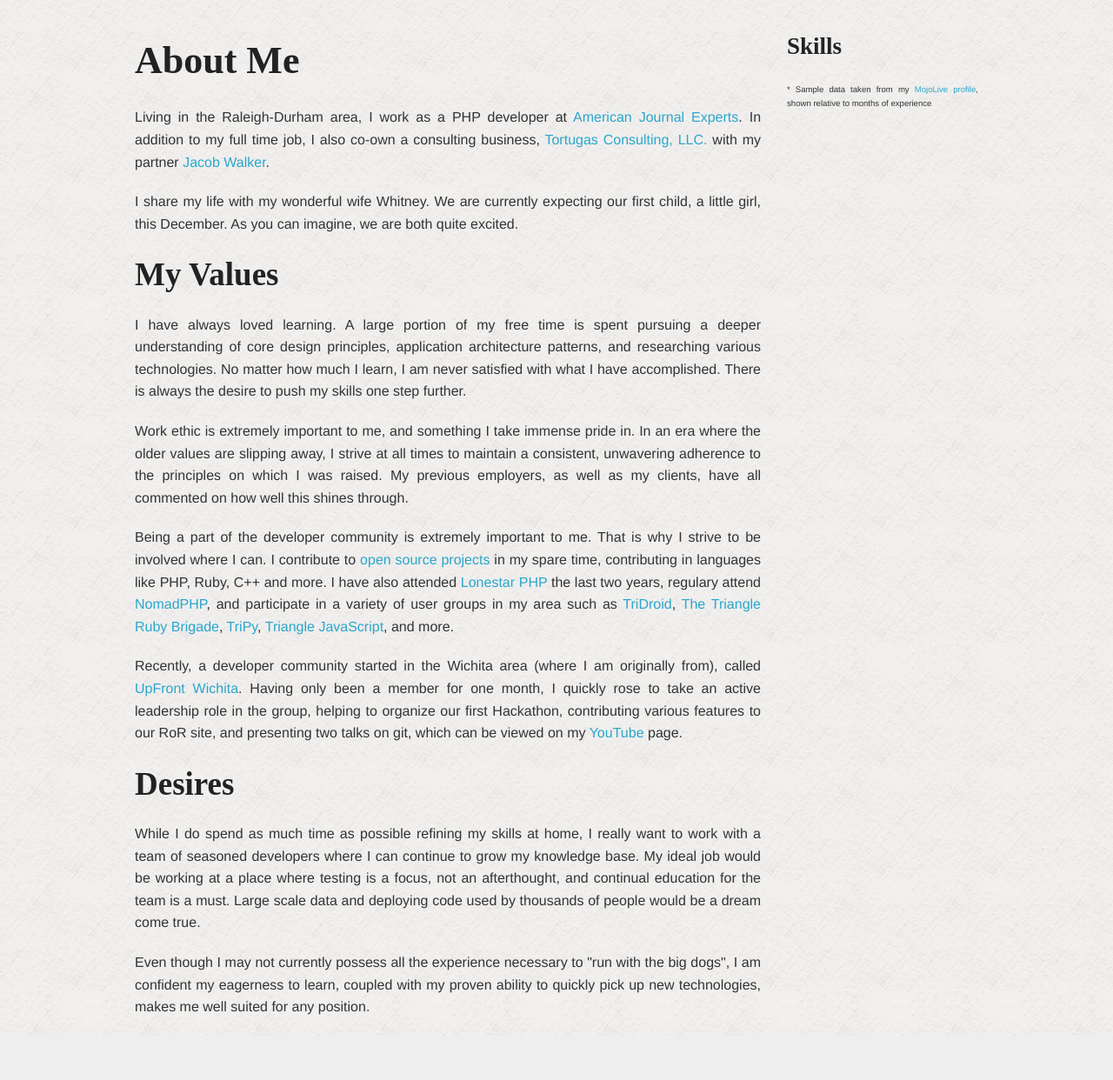
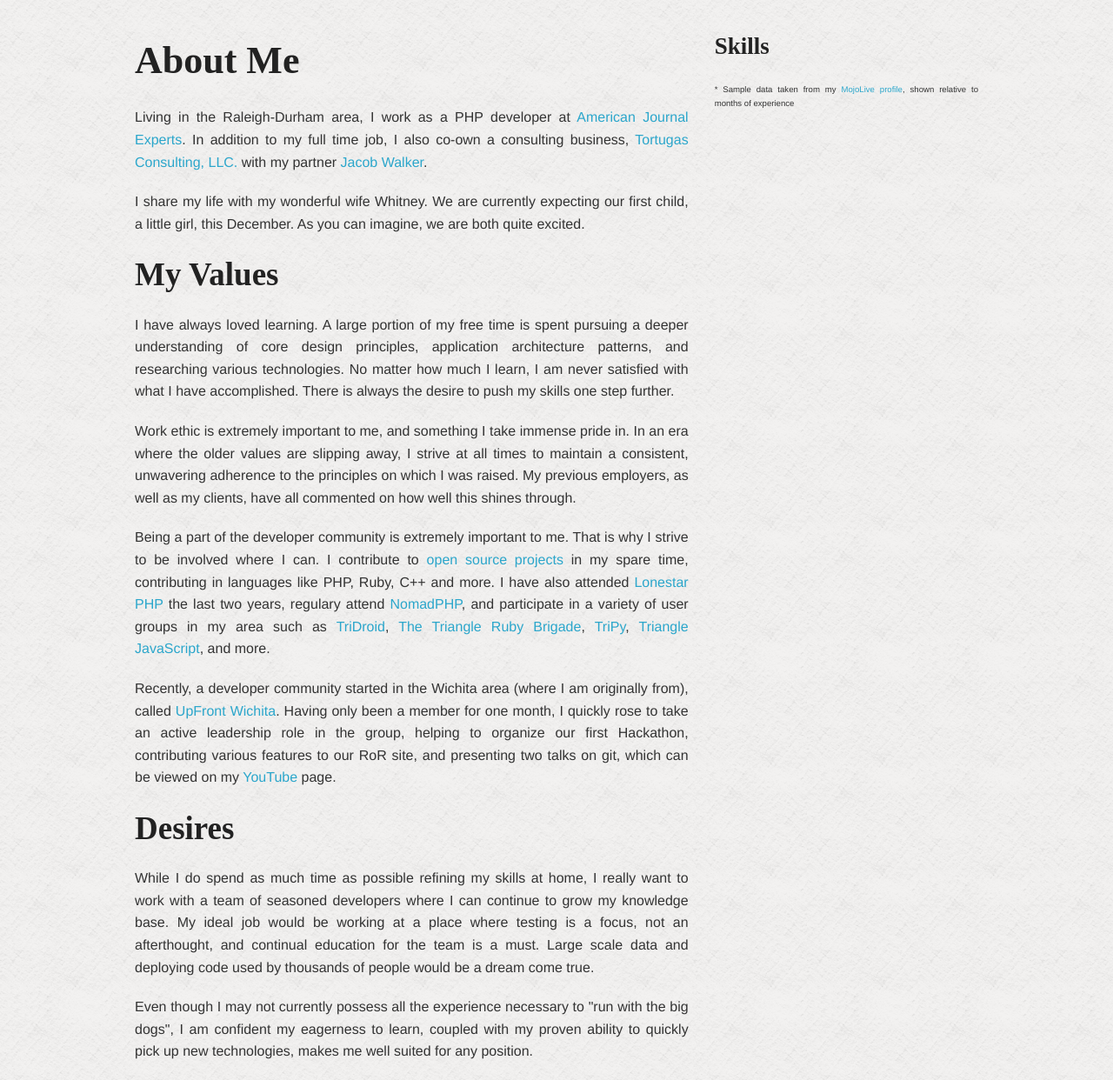
Before and after one commit to keelerm84/matthewmkeeler.com, a PHP site: template resources/views/about.twig in a window 1280 px wide. Shown: the part 45-1287 px from the top of the page at 87% size. Before the commit the page ends 1236 px from the top, so only its background shows below. Run offline with PHP 8.4, Linux system fonts and the light colour scheme; the template is opened without the code that fills it, so the values that code supplies are empty; some libraries are stand-ins or nearby versions; some web fonts are replaced.

Commit message:
Add octocard to About page

```diff
--- a/resources/views/about.twig
+++ b/resources/views/about.twig
@@ -2,7 +2,7 @@
 
 {% block body %}
   <div class="row">
-    <div class="large-9 columns">
+    <div class="large-8 columns">
         <h1>About Me</h1>
         <p>
           Living in the Raleigh-Durham area, I work as a PHP developer at <a
@@ -81,7 +81,7 @@
         </p>
     </div>
 
-    <div class="large-3 columns">
+    <div class="large-4 columns">
       <h3>Skills</h3>
       <ul class="no-bullet">
           {% for skill in skills %}
@@ -89,6 +89,20 @@
           {% endfor %}
       </ul>
       <small>* Sample data taken from my <a href="http://mojolive.com/profile/keelerm84">MojoLive profile</a>, shown relative to months of experience</small>
+
+      <div id="octocard"></div>
+      <script>
+       OCTOCARD = {
+         name: 'keelerm84',
+         element: 'octocard',
+         modules: 'base,details,stats,repos,orgs,eventsStatis',
+         reposNum: 3,
+         reposIgnored: 'symfony-blog,SupportMessage,External-Drive-Backup-Script',
+         orgsNum: 3,
+         noFooter: true
+       };
+      </script>
+      <script src="http://nodejs.in/octocard/bin/octocard.js"></script>
     </div>
   </div>
 {% endblock %}
--- a/web/css/style.css
+++ b/web/css/style.css
@@ -50,3 +50,13 @@ ul.social-media i {
     font-size: 2.5em;
     color: #333;
 }
+
+#octocard {
+  margin-top: 2em;
+  margin-bottom: 2em;
+  background-color: #f4f4f4;
+}
+
+#octocard .octocard-m {
+    width: auto !important;
+}
```
